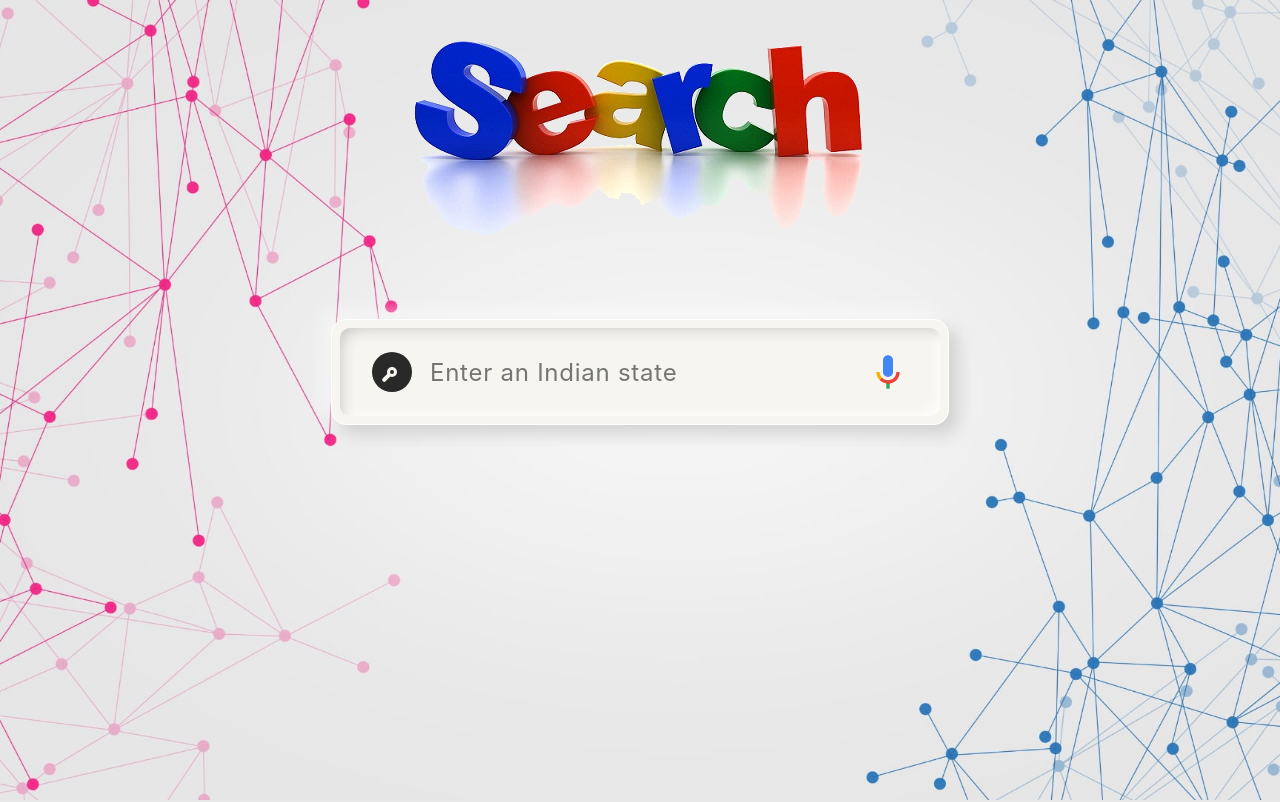
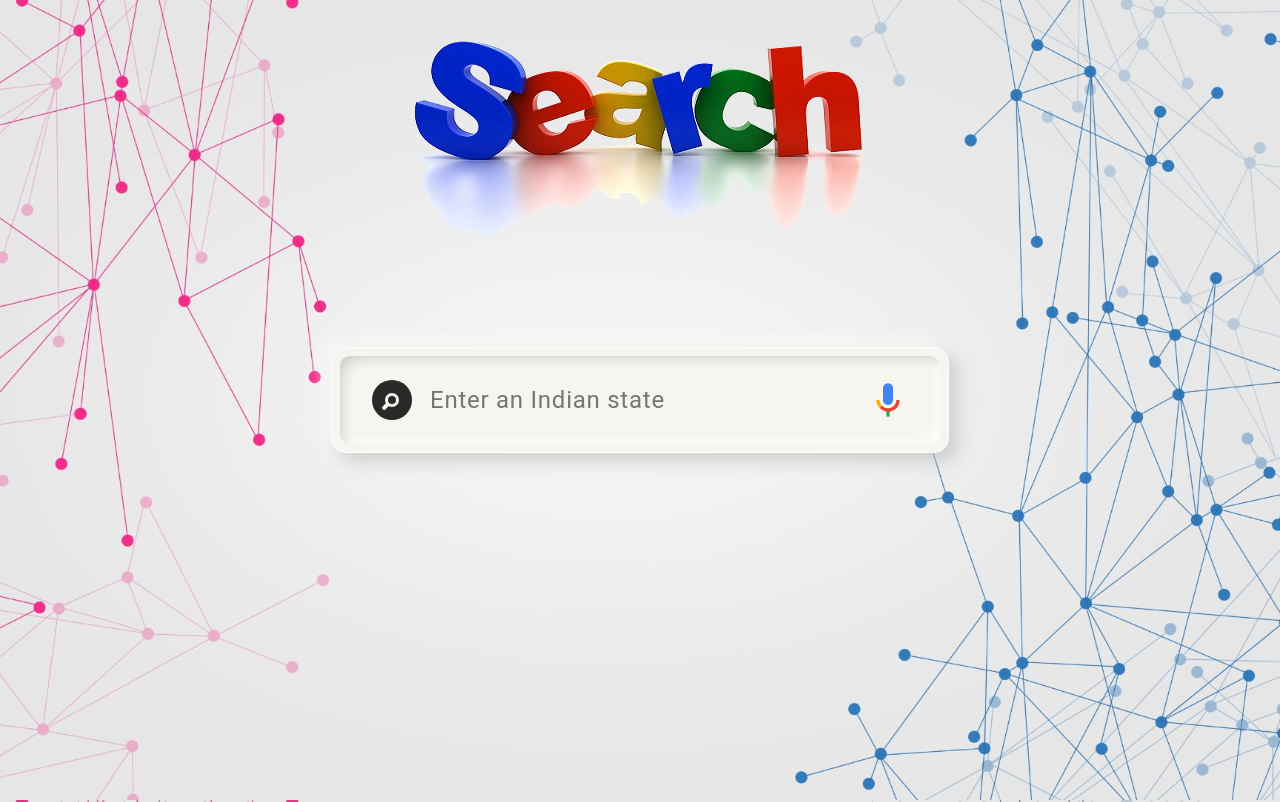
Before and after one commit to dummy26/Covid-Warriors, a Django app: page /search_tab in a window 1280 px wide. Run offline with Django 3.2, Linux system fonts and the light colour scheme; parts of the project's set-up code (start-up, migrations or seed data) failed here and were passed over; some libraries are stand-ins or nearby versions.

Commit message:
added autocomplete in search_tab and did minor layout change in world_tracker

```diff
--- a/home/static/home/chart_data.json
+++ b/home/static/home/chart_data.json
@@ -1 +1 @@
-{"USA": {"Confirmed": 1920061, "Deaths": 109802}, "Brazil": {"Confirmed": 672846, "Deaths": 35930}, "Russia": {"Confirmed": 458102, "Deaths": 5717}, "United Kingdom": {"Confirmed": 286294, "Deaths": 40548}, "Spain": {"Confirmed": 241310, "Deaths": 27135}, "Italy": {"Confirmed": 234801, "Deaths": 33846}, "India": {"Confirmed": 246622, "Deaths": 6946}, "France": {"Confirmed": 190759, "Deaths": 29145}, "Germany": {"Confirmed": 185450, "Deaths": 8673}, "Peru": {"Confirmed": 191758, "Deaths": 5301}, "Turkey": {"Confirmed": 169218, "Deaths": 4669}, "Iran": {"Confirmed": 169425, "Deaths": 8209}}
+{"USA": {"Confirmed": 1942363, "Deaths": 110514}, "Brazil": {"Confirmed": 691758, "Deaths": 36455}, "Russia": {"Confirmed": 467073, "Deaths": 5851}, "United Kingdom": {"Confirmed": 287621, "Deaths": 40625}, "Spain": {"Confirmed": 241550, "Deaths": 27136}, "Italy": {"Confirmed": 234998, "Deaths": 33899}, "India": {"Confirmed": 257486, "Deaths": 7207}, "France": {"Confirmed": 191102, "Deaths": 29158}, "Germany": {"Confirmed": 185750, "Deaths": 8685}, "Peru": {"Confirmed": 196515, "Deaths": 5465}, "Turkey": {"Confirmed": 170132, "Deaths": 4692}, "Iran": {"Confirmed": 171789, "Deaths": 8281}}
--- a/home/static/home/india_pie_data.json
+++ b/home/static/home/india_pie_data.json
@@ -1 +1 @@
-{"Maharashtra": {"Confirmed": 82968, "Deaths": 2969}, "Tamil Nadu": {"Confirmed": 30152, "Deaths": 251}, "Delhi": {"Confirmed": 27654, "Deaths": 761}, "Gujarat": {"Confirmed": 19592, "Deaths": 1219}, "Rajasthan": {"Confirmed": 10331, "Deaths": 231}, "Uttar Pradesh": {"Confirmed": 9733, "Deaths": 257}, "Madhya Pradesh": {"Confirmed": 9228, "Deaths": 399}, "West Bengal": {"Confirmed": 7738, "Deaths": 383}, "Karnataka": {"Confirmed": 5213, "Deaths": 59}, "Bihar": {"Confirmed": 4915, "Deaths": 30}, "Others": {"Confirmed": 39104, "Deaths": 370}}
+{"Maharashtra": {"Confirmed": 85975, "Deaths": 3060}, "Tamil Nadu": {"Confirmed": 31667, "Deaths": 269}, "Delhi": {"Confirmed": 28936, "Deaths": 812}, "Gujarat": {"Confirmed": 20070, "Deaths": 1249}, "Rajasthan": {"Confirmed": 10599, "Deaths": 240}, "Uttar Pradesh": {"Confirmed": 10536, "Deaths": 275}, "Madhya Pradesh": {"Confirmed": 9401, "Deaths": 412}, "West Bengal": {"Confirmed": 8187, "Deaths": 396}, "Karnataka": {"Confirmed": 5452, "Deaths": 61}, "Bihar": {"Confirmed": 5088, "Deaths": 30}, "Others": {"Confirmed": 40700, "Deaths": 396}}
--- a/home/static/home/search_tab.css
+++ b/home/static/home/search_tab.css
@@ -5,6 +5,25 @@ body {
     padding: 0;
     margin: 0;
     color: #292929;
+    font-family: 'Roboto', sans-serif;
+}
+
+.suggestions {
+    width: 600px;
+    height: 400px;
+    margin: 0 auto;
+}
+
+.suggestions>div {
+    padding: 10px;
+    font-size: 1.2rem;
+    background-color: #f6f5f0;
+    border-bottom: 1px solid rgb(214, 213, 213);
+}
+
+.suggestions>div:hover {
+    background-color: rgb(233, 228, 228);
+    cursor: pointer;
 }
 
 body {
@@ -22,11 +41,12 @@ body {
     text-align: center;
     color: #2c3e50;
     width: 100%;
-    height: 30%;
+    height: 150px;
     display: flex;
     justify-content: center;
     align-items: center;
     flex-direction: column;
+    /* background-color: blue; */
 }
 
 form {
@@ -86,9 +106,12 @@ form {
     transition: all 0.5s cubic-bezier(0.68, -0.55, 0.265, 1.55);
 }
 
+
+/* white circle in search icon  */
+
 .finder__icon:after {
-    width: 10px;
-    height: 10px;
+    width: 14px;
+    height: 14px;
     background-color: #292929;
     border: 3px solid #f6f5f0;
     top: 50%;
@@ -104,6 +127,9 @@ form {
     border-width: 10px;
     background-color: #f6f5f0;
 }
+
+
+/* handle of magnifying glass in search icon  */
 
 .finder__icon:before {
     width: 4px;
--- a/home/static/home/search_tab.js
+++ b/home/static/home/search_tab.js
@@ -1,3 +1,34 @@
+const states = [
+    'Andaman and Nicobar Islands', 'Andhra Pradesh', 'Arunachal Pradesh', 'Assam', 'Bihar', 'Chandigarh', 'Chhattisgarh', 'Dadar Nagar Haveli', 'Delhi', 'Goa', 'Gujarat', 'Haryana', 'Himachal Pradesh', 'Jammu and Kashmir', 'Jharkhand', 'Karnataka', 'Kerala', 'Ladakh', 'Madhya Pradesh', 'Maharashtra', 'Manipur', 'Meghalaya', 'Mizoram', 'Nagaland', 'Odisha', 'Puducherry', 'Punjab', 'Rajasthan', 'Sikkim', 'Tamil Nadu', 'Telengana', 'Tripura', 'Uttarakhand', 'Uttar Pradesh', 'West Bengal'
+]
+
+const searchInput = document.getElementById("search_tab_transcript");
+
+const suggestionPanel = document.querySelector('.suggestions');
+
+searchInput.addEventListener('keyup', () => {
+    const input = searchInput.value.toLowerCase();
+    suggestionPanel.innerHTML = '';
+    const suggestions = states.filter((state) => {
+        return state.toLowerCase().startsWith(input);
+    });
+    suggestions.forEach((suggested) => {
+        const div = document.createElement('div');
+        div.innerHTML = suggested;
+        suggestionPanel.appendChild(div);
+        div.addEventListener('click', () => {
+            searchInput.value = div.innerHTML;
+            searchInput.focus();
+        });
+    });
+
+    if (input === '') {
+        suggestionPanel.innerHTML = '';
+    }
+})
+
+
+
 // Speech Recognition API for search tab
 function search_tab_startDictation() {
 
--- a/home/templates/home/search_tab.html
+++ b/home/templates/home/search_tab.html
@@ -16,18 +16,18 @@
     </div>
 
     <div class="container">
-        <div class="form-row">
-            <div class="col-11">
-                <div class="container">
 
         <form id="search_tab_form" action="{%url 'search'%}" method="get" autocomplete="off">
             <div class="finder">
+
                 <div class="finder__outer">
                     <div class="finder__inner">
+
                         <div class="finder__icon" ref="icon"></div>
+                        <input class="finder__input" type="text" name="q" id="search_tab_transcript" placeholder="Enter an Indian state" spellcheck="false" />
 
-                                    <input class="finder__input" type="text" name="q" id="search_tab_transcript" placeholder="Enter an Indian state" />
                     </div>
+
 
                     <div class="my-auto popup">
                         {%include 'home/google_mic.html'%}
@@ -35,13 +35,13 @@
                     </div>
 
                 </div>
+
             </div>
         </form>
+    </div>
 
-                </div>
-            </div>
-        </div>
-    </div>
+    <div class="suggestions"> </div>
+
 </body>
 
 
```
Also changed, not shown: home/data.txt (+1 -1 lines), home/static/home/world_tracker.css (+18 -10 lines), home/templates/home/world_tracker.html (+6 -2 lines). Lines whose indentation alone changed are shown as unchanged.
